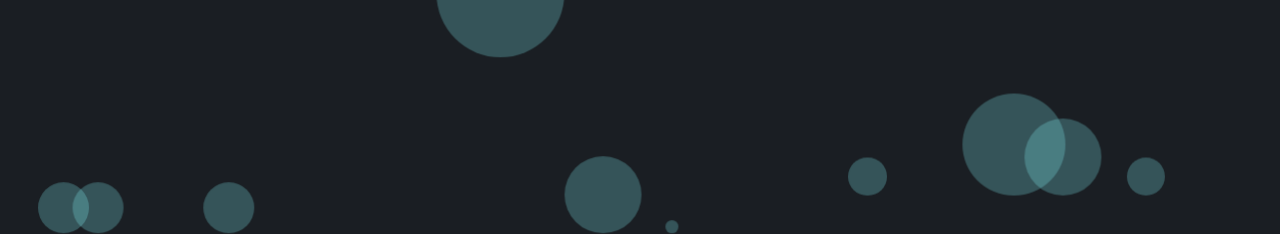
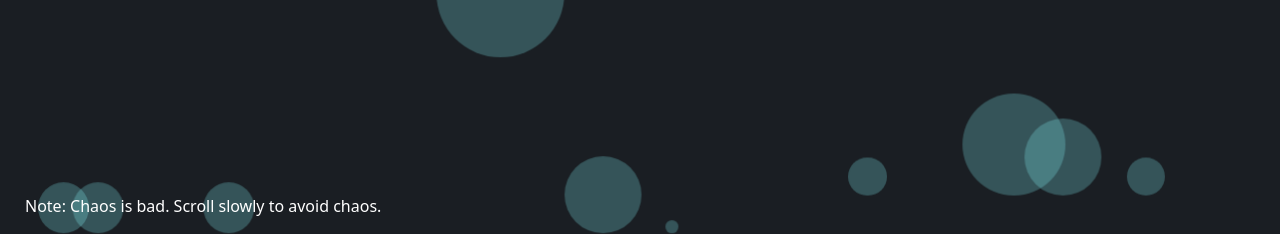
Before and after one commit to Prajwalnazre/Portfolio, a Django app: page /main/ in a window 1280 px wide. Shown: the part 566-800 px from the top of the page. Run offline with Django 3.2, Linux system fonts and the light colour scheme; some libraries are stand-ins or nearby versions.

Commit message:
feature: scroll animation holding the section value plus scroll message

```diff
--- a/main/templates/index.html
+++ b/main/templates/index.html
@@ -92,5 +92,6 @@
         </ul>
       </div>
     </div>
+    <p id="scrollMessage">Note: Chaos is bad. Scroll slowly to avoid chaos.</p>
   </div>
 </body>
--- a/static/css/index.css
+++ b/static/css/index.css
@@ -582,3 +582,10 @@ body {
     width: 100%;
     height: 100%;
   } */
+
+  #scrollMessage {
+      color: white;
+      position: absolute;
+      bottom: 0;
+      left: 25px;
+  }
--- a/static/js/index.js
+++ b/static/js/index.js
@@ -57,13 +57,40 @@ $(document).ready(function() {
         $(this).css("border-bottom", "none");
     })
 
+    var counter = 0
     $('body').bind('mousewheel', function(e){
         if(e.originalEvent.wheelDelta /120 > 0) {
-            console.log("wheel up");
+            counter = counter - 1;
+            // console.log(counter);
         }
         else{
-            console.log("wheel down");
+            counter = counter + 1;
+            // console.log(counter);
         }
+        if(counter > 100)
+        {
+            counter = 0;
+        }
+        if(counter < 0)
+        {
+            counter = 100;
+        }
+        var index = parseInt(counter/20)
+        console.log(index);
+
+        var navIds = ["#aboutMe", "#projects", "#technicalSkills", "#education", "#contactMe"];
+
+        $(navIds[index]).css("transition", "all 1s");
+        $(navIds[index]).css("transform", "scale(1.1)");
+        $(navIds[index]).css("border-top", "4px solid white");
+        $(navIds[index]).css("border-bottom", "4px solid white");
+
+        setTimeout(function(){
+            $(navIds[index]).css("transform", "scale(1)");
+            $(navIds[index]).css("border-top", "none");
+            $(navIds[index]).css("border-bottom", "none");
+        },1000);
+
     });
 
 });
```
